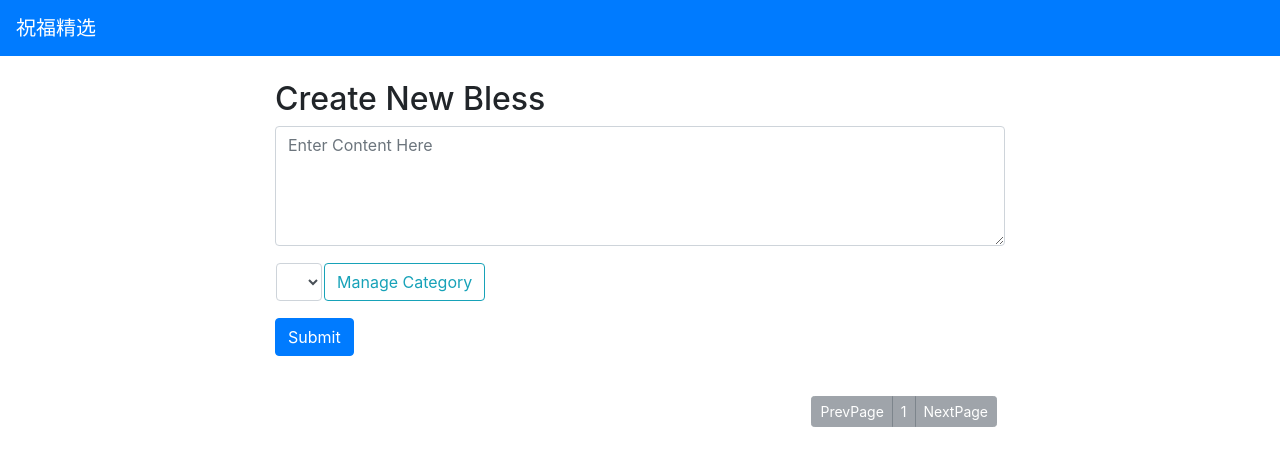
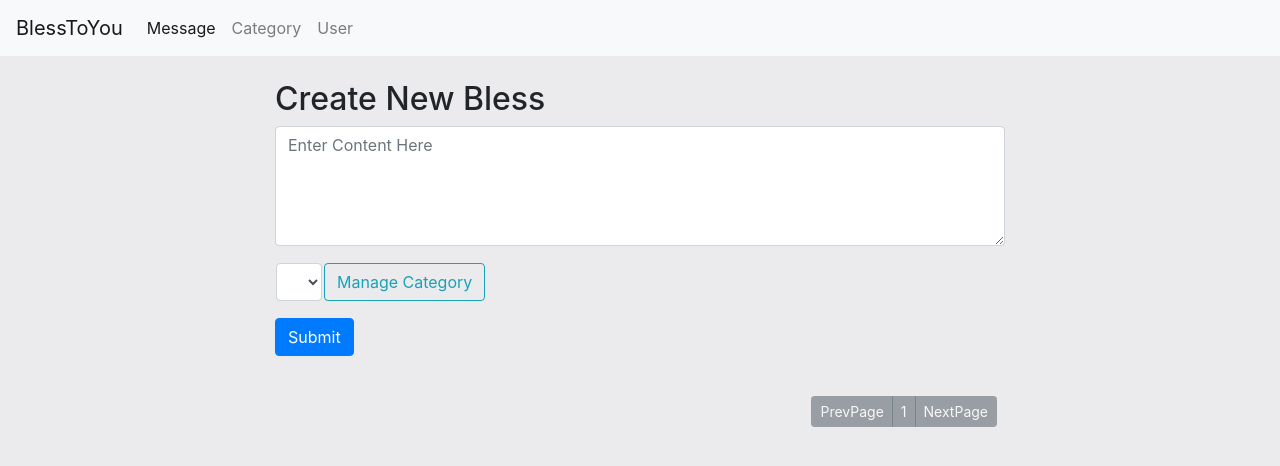
Before and after one commit to dev-lake/Bless_Proj, a Flask app: page / in a window 1280 px wide. Shown: the top 466 px of the page. Run offline with Flask 2, Linux system fonts and the light colour scheme; data that the repository does not hold is empty; some libraries are stand-ins or nearby versions.

Commit message:
improve sth

```diff
--- a/app.py
+++ b/app.py
@@ -1,6 +1,7 @@
 from flask import Flask, render_template, redirect, \
     jsonify, url_for, flash, request, abort
 from flask_sqlalchemy import SQLAlchemy, Pagination
+from flask_wtf.csrf import CSRFProtect
 from flask_basicauth import BasicAuth
 from flask_migrate import Migrate
 from config import Config
@@ -11,10 +12,12 @@ app.config.from_object(Config)
 db = SQLAlchemy(app)
 migrate = Migrate(app, db)
 basic_auth = BasicAuth(app)
+csrf = CSRFProtect(app)
 
 from models import Message, Category, User
 from forms import MessageForm, DeleteMessageForm,\
     CategoryForm, DeleteCategoryForm, DeleteForm
+
 
 @app.route('/', methods=["GET", "POST"])
 @basic_auth.required
@@ -29,7 +32,6 @@ def index():
     create_message_form.category.choices = [
         (c.id, c.name) for c in Category.query.all()
     ]
-    delete_message_form = DeleteMessageForm()
     if create_message_form.validate_on_submit():
         category = Category.query.get(create_message_form.category.data)
         if category == None:
@@ -47,7 +49,6 @@ def index():
         'index.html',
         title = "Manage",
         create_message_form = create_message_form,
-        delete_message_form = delete_message_form,
         pagination = pagination,
         prev_url = prev_url,
         next_url = next_url
@@ -83,7 +84,7 @@ def alter_post(id):
         db.session.commit()
         flash('Content Submit')
         return redirect(url_for('index'))
-    return render_template('edit_message.html', form=edit_form)
+    return render_template('edit_message.html', title='Edit Message', form=edit_form)
 
 
 @app.route('/category', methods=['GET', 'POST'])
@@ -91,7 +92,6 @@ def alter_post(id):
 def manage_category():
     category = Category.query.all()
     category_form = CategoryForm()
-    delete_form = DeleteForm()
     if category_form.validate_on_submit():
         data = category_form.name.data
         query = Category.query.filter_by(name=data).first()
@@ -101,12 +101,12 @@ def manage_category():
         c = Category(name=data)
         db.session.add(c)
         db.session.commit()
-
+        flash('Added.')
+        return redirect(url_for('manage_category'))
     return render_template(
         'manage_category.html',
         title = 'Manage Category',
         category_form = category_form,
-        delete_form = delete_form,
         category = category
     )
 
@@ -132,11 +132,10 @@ def manage_user():
     )
     prev_url = url_for('manage_user', page=pagination.prev_num)
     next_url = url_for('manage_user', page=pagination.next_num)
-    delete_form = DeleteForm()
     return render_template(
         'manage_user.html',
+        title = 'Manage User',
         pagination = pagination,
-        delete_form = delete_form
     )
 
 @app.route('/delete_user/<int:id>', methods=['POST'])
@@ -162,20 +161,10 @@ def logout():
 
 @app.route('/get_category')
 def get_category():
-    q = Category.query.all()
-    c = []
-    for i in q:
-        c.append(
-            {
-                'id': i.id,
-                'name': i.name,
-                'items': i.message_amount()
-            }
-        )
     return jsonify(
         status = 'ok',
-        amount = len(c),
-        body = c
+        amount = Category.get_category_amount(),
+        body = Category.get_all_category()
     )
 
 
@@ -249,6 +238,36 @@ def add_user():
     return jsonify(status='created', user=data.get('openid'))
 
 
+### Add Favorate to User ###
+@app.route('/add_favourite', methods=['POST'])
+def add_favourite():
+    data = request.get_json()
+    print(data)
+    if data is None:
+        return jsonify(status='fail', message='Nothing Received')
+    if not data.get('message_id') or not data.get('user_id'):
+        return jsonify(status='fail', message='Both message_id and user_id required')
+    u = User.query.get(int(data.get('user_id')))
+    m = Message.query.get(int(data.get('message_id')))
+    if u is None:
+        return jsonify(status='fail', message='User Not Exist.')
+    if m is None:
+        return jsonify(status='fail', message='Message Not Exist')
+    u.messages.append(m)
+    db.session.commit()
+    return jsonify(status='ok', user_id=u.id, message_id=m.id)
 
-### Add Favorate to User ###
+
 ### Get Favourate of User ###
+@app.route('/get_user_collection/<int:id>')
+def get_collection(id):
+    if id is None:
+        return jsonify(status='fail', message='User id Required.')
+    u = User.query.get(id)
+    if u is None:
+        return jsonify(status='fail', message='No such a User.')
+    return jsonify(
+        status = 'ok',
+        amount = u.favourates_amount(),
+        favourate = u.favourates()
+    )
--- a/templates/base.html
+++ b/templates/base.html
@@ -7,10 +7,20 @@
     <meta http-equiv="X-UA-Compatible" content="ie=edge">
     <title>{{title}} - Best Wishes</title>
 </head>
-<body>
-    <nav class="navbar navbar-dark bg-primary sticky-top">
-        <a class="navbar-brand" href="{{url_for('index')}}">祝福精选</a>
-    </nav>
+<body style="background-color:#ebebed;">
+
+    <nav class="navbar navbar-expand-lg navbar-light bg-light sticky-top">
+        <a class="navbar-brand" href="{{url_for('index')}}">BlessToYou</a>
+
+        <div class="collapse navbar-collapse" id="navbarNavAltMarkup">
+            <div class="navbar-nav">
+                <a class="nav-item nav-link active" href="{{url_for('index')}}">Message</a>
+                <a class="nav-item nav-link" href="{{url_for('manage_category')}}">Category</a>
+                <a class="nav-item nav-link" href="{{url_for('manage_user')}}">User</a>
+            </div>
+        </div>
+        </nav>
+
     {% for message in get_flashed_messages() %}
         <div class="alert alert-primary" role="alert">{{ message }}</div>
     {% endfor %}
--- a/templates/index.html
+++ b/templates/index.html
@@ -40,8 +40,9 @@
                             </div>
                             <div align="left" style="float:left">
                                 <form method="POST" action="{{url_for('delete_post', id=word.id)}}">
-                                    {{ delete_message_form.csrf_token }}
-                                    {{ delete_message_form.delete(class="btn btn-outline-danger btn-sm") }}
+                                    <input type="hidden" name="csrf_token" value="{{csrf_token()}}">
+                                    <input type="submit" value="Delete" class="btn btn-sm btn-outline-danger"
+                                        onclick="return confirm('Delete the Item?')">
                                 </form>
                             </div>
                         </p>
--- a/templates/manage_category.html
+++ b/templates/manage_category.html
@@ -35,7 +35,9 @@
                     <td>{{ c.messages | length }}</td>
                     <td>
                         <form action="{{url_for('delete_category', id=c.id)}}" method="POST">
-                            {{delete_form.delete(class="btn btn-outline-danger btn-sm")}}
+                            <input type="hidden" name="csrf_token" value="{{csrf_token()}}">
+                            <input type="submit" value="Delete" class="btn btn-sm btn-outline-danger"
+                                onclick="return confirm('Delete the Item?')">
                         </form>
                     </td>
 
--- a/templates/manage_user.html
+++ b/templates/manage_user.html
@@ -27,7 +27,9 @@
                     <td>{{u.unionId}}</td>
                     <td>
                         <form method="POST" action="{{url_for('delete_user', id=u.id)}}">
-                            {{ delete_form.delete(class="btn btn-sm btn-outline-danger") }}
+                            <input type="hidden" name="csrf_token" value="{{csrf_token()}}">
+                            <input type="submit" value="Delete" class="btn btn-sm btn-outline-danger"
+                                onclick="return confirm('Delete the Item?')">
                         </form>
                     </td>
 
```
Also changed, not shown: migrations/versions/0f6a9a9bc32a_.py (added, +33 -0 lines), models.py (+32 -0 lines), README.md.
